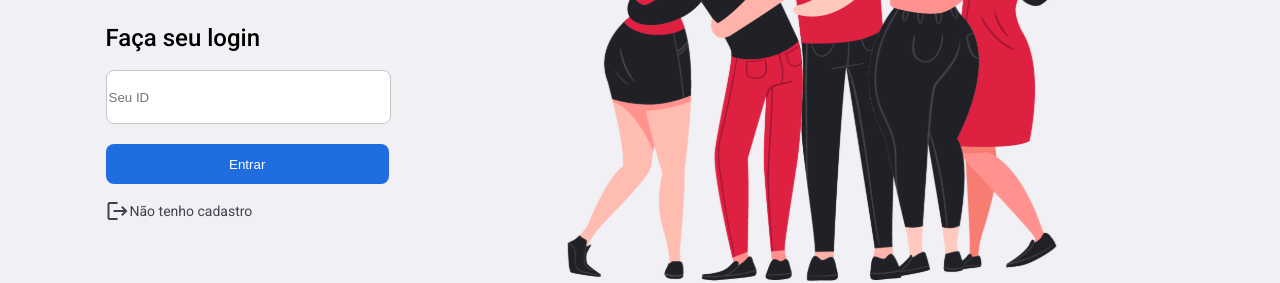
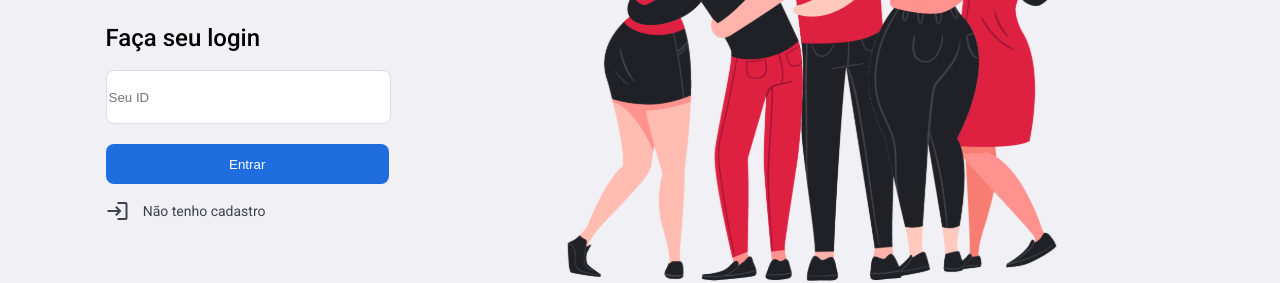
Before and after one commit to CostaMarcos/ongs-do-bem, an Angular app in the folder ongs-do-bem/: page /login in a window 1280 px wide. Shown: the part 381-664 px from the top of the page. Built offline with nearby package versions, Linux system fonts and the light colour scheme.

Commit message:
style: modify login component

```diff
--- a/ongs-do-bem/src/app/modules/login/login.component.css
+++ b/ongs-do-bem/src/app/modules/login/login.component.css
@@ -23,7 +23,7 @@
 
 .login-elements input {
     background-color: #fff;
-    border: 1px solid #c6c6c6;
+    border: 1px solid #DCDCE5;
     border-radius: 8px;
     height: 50px;
     margin-bottom: 20px;
@@ -42,8 +42,10 @@
 }
 
 .login-elements a {
+    width: 160px;
     display: flex;
     align-items: center;
     text-decoration: none;
+    justify-content: space-between;
     color: #41414D;
 }
--- a/ongs-do-bem/src/app/modules/login/login.component.html
+++ b/ongs-do-bem/src/app/modules/login/login.component.html
@@ -4,7 +4,7 @@
         <h2>Faça seu login</h2>
         <input type="text" placeholder="Seu ID">
         <button>Entrar</button>
-        <a href=""><mat-icon>logout</mat-icon> Não tenho cadastro</a>
+        <a href="/cadastro"><mat-icon>login</mat-icon> Não tenho cadastro</a>
     </div>
     <div>
         <img src="../../../assets/people.svg">
```
